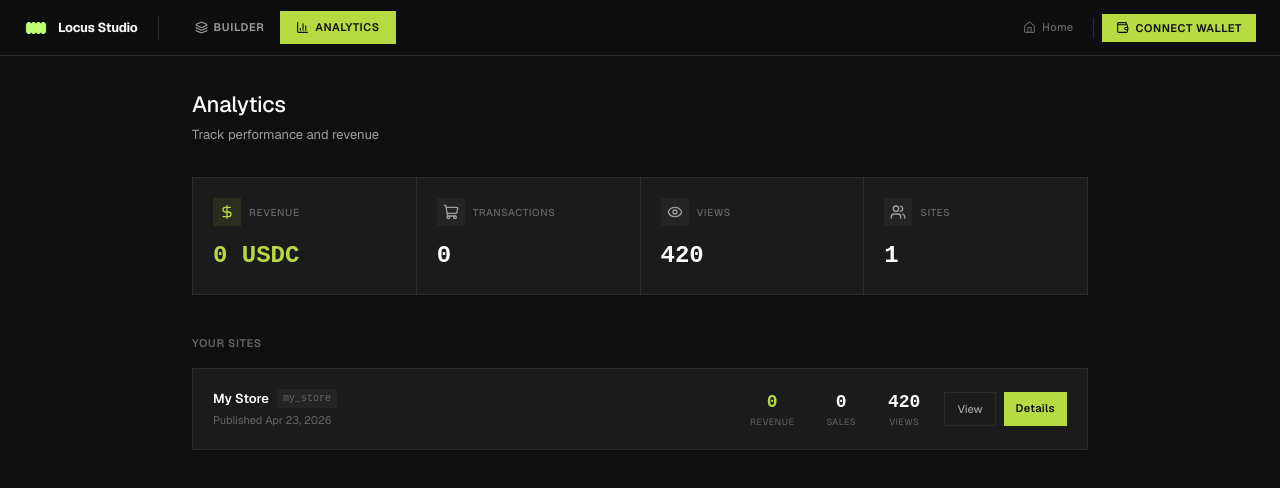
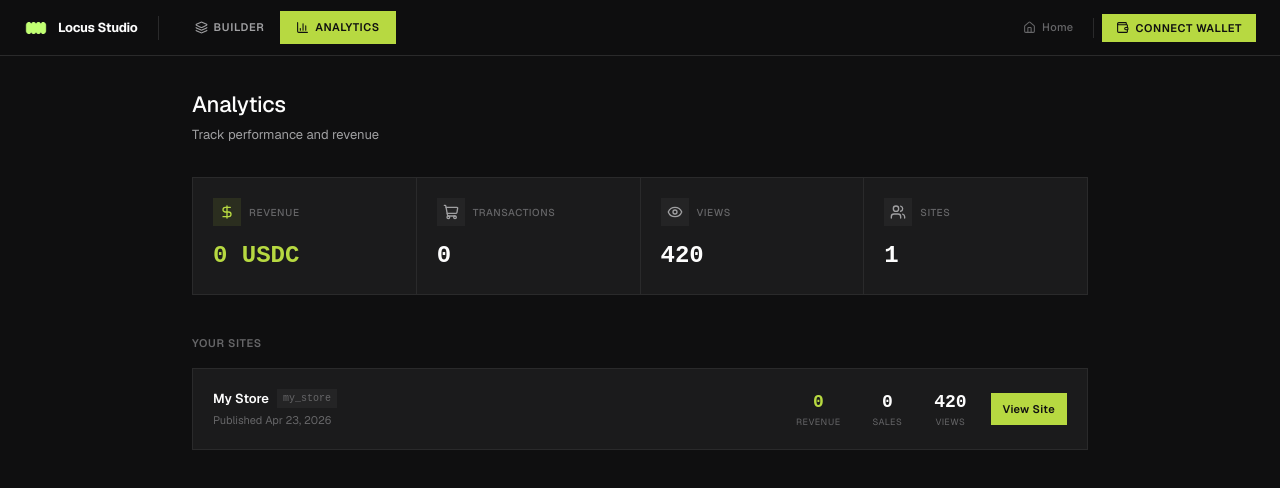
Before and after one commit to maulana-tech/buildwithlocus, a Next.js app: page /analytics in a window 1280 px wide. Shown: the top 488 px of the page. Built offline with nearby package versions, Linux system fonts and the light colour scheme.

Commit message:
refactor(src/app/analytics/page.tsx): fix: skip redeploy on publish to prevent data wipe, fix analytics 404

```diff
--- a/src/app/analytics/page.tsx
+++ b/src/app/analytics/page.tsx
@@ -146,12 +146,9 @@ function SiteRow({ site }: { site: SiteAnalytics }) {
       </div>
 
       <div style={{ display: 'flex', gap: '8px' }}>
-        <a href={`/s/${site.username}`} target="_blank" rel="noopener" style={{ padding: '8px 12px', background: 'transparent', border: '1px solid #2a2a2b', color: '#a0a0a2', fontSize: '11px', textDecoration: 'none', fontWeight: 500 }}>
-          View
+        <a href={`/s/${site.username}`} target="_blank" rel="noopener" style={{ padding: '8px 12px', background: '#b7d941', border: 'none', color: '#0f0f10', fontSize: '11px', textDecoration: 'none', fontWeight: 600, letterSpacing: '0.03em' }}>
+          View Site
         </a>
-        <Link href={`/analytics/${site.username}`} style={{ padding: '8px 12px', background: '#b7d941', border: 'none', color: '#0f0f10', fontSize: '11px', textDecoration: 'none', fontWeight: 600, letterSpacing: '0.03em' }}>
-          Details
-        </Link>
       </div>
     </div>
   );
```
